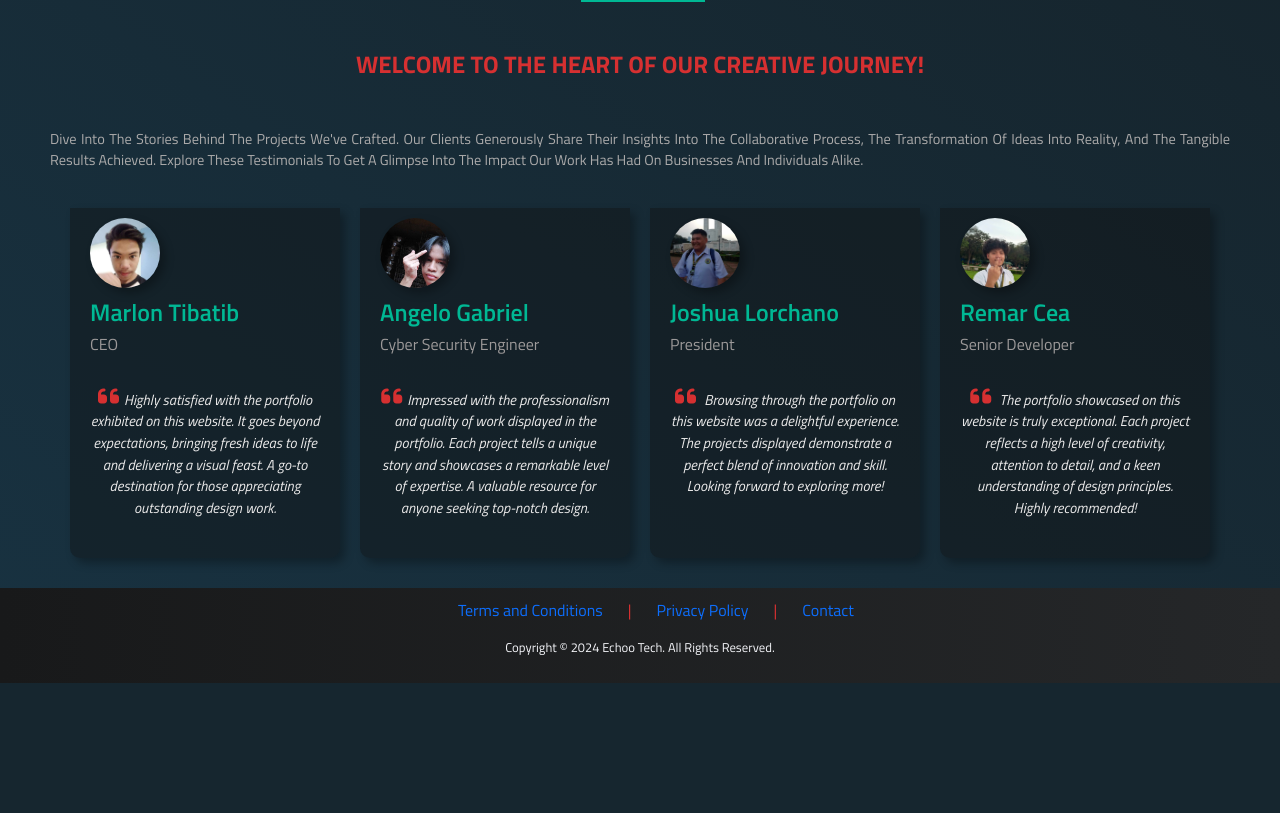
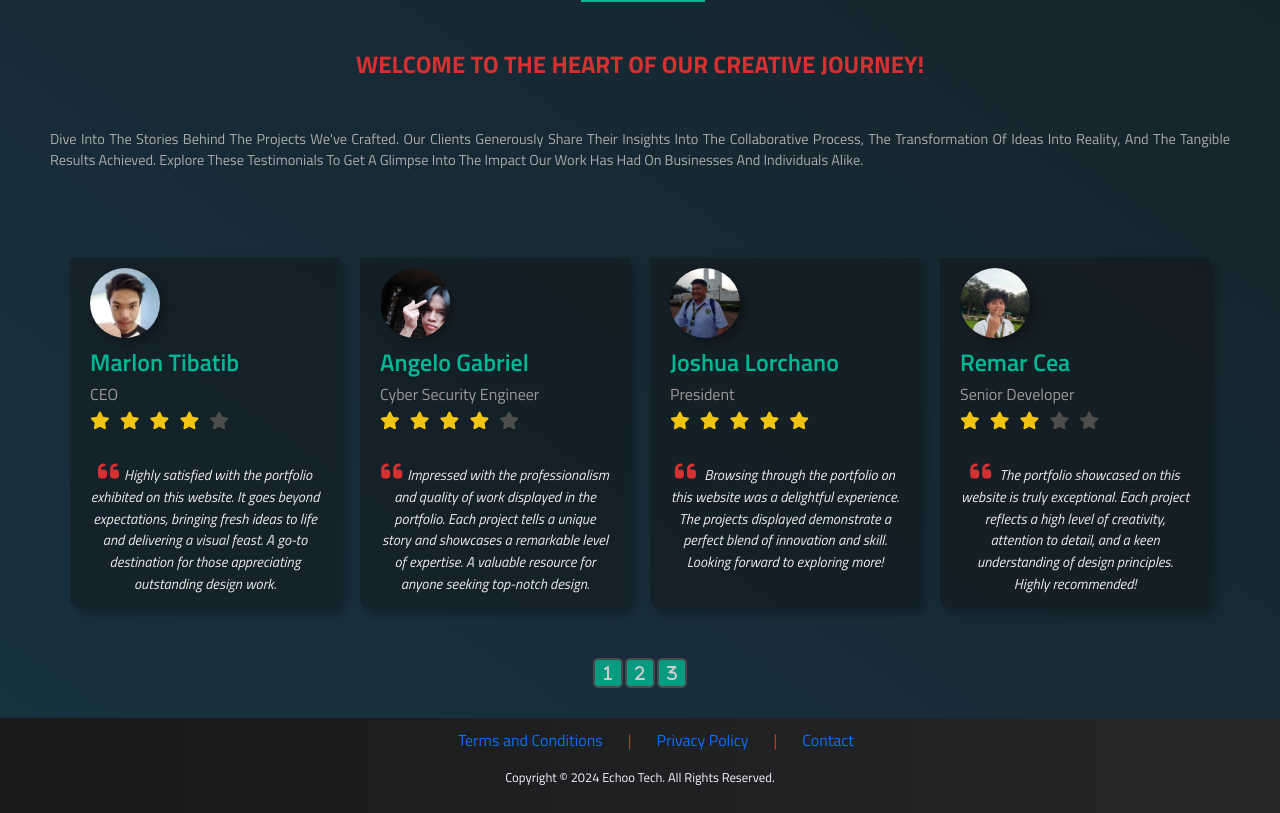
Before and after one commit to Jericho-Paningbatan/Native-Portfolio-Website, a PHP site: page / in a window 1280 px wide. Shown: the part 2320-3133 px from the top of the page. Before the commit the page ends 3003 px from the top, so only its background shows below. Run offline with PHP 8.4, Linux system fonts and the light colour scheme; some libraries are stand-ins or nearby versions.

Commit message:
MAJOR UPDATE: 1:01 AM

```diff
--- a/css/styles.css
+++ b/css/styles.css
@@ -538,7 +538,7 @@ left: 19px;
 
   width: 100%;
   height: 20px;
-  background-color: #b82500;
+  background-color: #8e44ad;
   border-top-right-radius: 5px;
   border-top-left-radius: 5px;
 }
--- a/css/styles2.css
+++ b/css/styles2.css
@@ -73,7 +73,7 @@
   border-bottom-left-radius: 10px;
   border-bottom-right-radius: 10px;
   overflow: hidden;
-
+  margin-block: 50px;
 }
 
 
@@ -95,12 +95,7 @@ margin-bottom: 10px;
   height: 100%;
 
 }
-.card-sayings i{
 
-  color: #d63031;
-  font-size: 1.5rem;
-  margin-right: 5px;
-}
 .card-sayings h6{
   color: rgb(156, 153, 153);
   text-align: left;
@@ -118,6 +113,291 @@ margin-bottom: 10px;
   margin-top: 30px;
   font-style: italic;
   font-size: 0.9rem;
+}
+
+.review-btn{
+
+  display: flex;
+  max-width: 100%;
+  min-height: auto;
+  justify-content: center;
+  align-items: center;
+  gap: 2px;
+}
+
+.review-btn .rbtn{
+  display: flex;
+  justify-content: center;
+  align-items: center;
+  width: 30px;
+  height: 30px;
+  background-color: rgba(0, 184, 148, 0.8);
+  border: 2px solid rgb(74, 74, 75);
+  cursor: pointer;
+  border-radius: 5px;
+}
+
+.rbtn:hover{
+
+  opacity: 0.5;
+  transition: all 0.3s ease-in;
+}
+.rbtn i{
+
+  color: rgb(207, 204, 204);
+}
+
+
+
+/* project modal page */
+
+.project-cons{
+
+  display: flex;
+  align-self:  center;
+  justify-content: center;
+  position: fixed;
+  width: 100%;
+  height: 100%;
+  top: 0;
+  left: 0;
+  z-index: 1000;
+  background-color: rgba(0, 0, 0, 0.5);
+  overflow: hidden;
+  display: none;
+}
+.box-project{
+  align-self: center;
+  max-width: 100%;
+  width: 90%;
+  height: 90%;
+  background-color: var(--anotherColor4);
+  box-shadow: 0 5px 10px rgba(55, 173, 169, 0.4);
+
+  overflow: hidden;
+  justify-content: center;
+  display: flex;
+  flex-direction: column;
+  text-align: center;
+  border-radius: 5px;
+  padding-block: 30px;
+  padding-inline: 30px;
+  position: relative;
+  align-self: center;
+  left: 5%;
+  top: 5%;
+
+}
+.boxprojectmodal{
+
+  display: block;
+  animation: modalAnnounceAni 0.5s ease-in-out ;
+
+}
+.box-project h1{
+
+  color: whitesmoke;
+  text-transform: uppercase;
+}
+.box-project h1::after{
+
+    content: '';
+  position: relative;
+  border-bottom: 4px solid var(--anotherColor);
+  display: flex;
+  margin-top: 10px;
+  left: 46%;
+  width: 8%;
+
+}
+.box-project i{
+
+  position: absolute;
+  right: 3%;
+  color: var(--anotherColor);
+  cursor: pointer;
+  font-size: 1.1rem;
+  top: 20px;
+}
+.img-proj-con{
+
+  width: 99%;
+  min-height: auto;
+  align-self: center;
+  row-gap: 100px;
+  display: flex;
+  flex-direction: column;
+  overflow: auto;
+  margin-top: 10px;
+
+}
+.proj-row{
+
+  display: flex;
+  max-width: 100%;
+  align-items: center;
+  justify-content: center;
+  gap: 40px;
+  padding:20px;
+
+}
+.proj-img-con{
+
+  position: relative;
+  width: 350px;
+  height: 200px;
+  max-width: 100%;
+  min-height: 100%;
+  margin-bottom: 20px;
+  cursor: pointer;
+  box-shadow: 0 5px 10px rgba(19, 20, 20, 0.8);
+
+}
+.proj-row img{
+
+  width: 100%;
+  height: 100%;
+  object-fit: cover;
+
+}
+.proj-txt{
+
+  width: 350px;
+  height: 100px;
+  background-color: rgba(0, 0, 0, 0.5);
+  text-align: left;
+  padding-inline: 20px;
+  padding-block: 10px;
+}
+.proj-txt p{
+
+  color: whitesmoke;
+  font-size: 0.7rem;
+}
+.proj-txt h3{
+
+  font-size: 1.2rem;
+  color: #00b894;
+  font-weight: 600;
+}
+.proj-txt button{
+
+  display: none;
+
+}
+.cover-img{
+
+  width: 350px;
+  height: 100%;
+  background-color: rgba(230, 178, 178, 0.5);
+  display: block;
+  position: absolute;
+  object-fit: cover;
+  display: none;
+  top: 0;
+  box-shadow: 0 5px 10px rgba(96, 99, 99, 0.8);
+
+}
+.btns-proj{
+
+  display: flex;
+  width: 100%;
+  justify-content: space-around;
+  align-items: center;
+  height: 100%;
+}
+.btns-proj button{
+  width: 70px;
+  height: 40px;
+  background-color: #d63031;
+  border: none;
+}
+
+
+
+/* mobile responsiveness */
+@media only screen and (max-width: 1280px){
+  .box-project{
+    align-self: center;
+    max-width: 100%;
+    width: 90%;
+    height: 90%;
+    background-color: var(--anotherColor4);
+    overflow: hidden;
+    justify-content: center;
+    display: flex;
+    flex-direction: column;
+    text-align: center;
+    border-radius: 5px;
+    overflow: auto;
+    padding-block: 30px;
+    padding-inline: 10px;
+
+  }
+  .proj-row{
+
+    max-width: 100%;
+    height: auto;
+    gap: 20px;
+    padding:0;
+    flex-direction: column;
+  }
+  .img-proj-con{
+
+    width: 99%;
+    align-self: center;
+    row-gap: 0;
+    display: flex;
+    flex-direction: column;
+    overflow: auto;
+    min-height: 0;
+  }
+
+  .proj-img-con{
+
+    position: relative;
+    width: 100%;
+    height: auto;
+    max-width: 100%;
+    min-height: 0;
+    margin-bottom: 20px;
+    cursor: pointer;
+
+  }
+  .proj-txt{
+    width: 100%;
+    max-width: 100%;
+    height: auto;
+    padding-inline: 20px;
+    padding-block: 10px;
+  }
+  .proj-row img{
+
+    width: 100%;
+    max-width: 100%;
+    height: auto;
+
+  }
+
+
+  .btns-proj button{
+    width: 70px;
+    height: 40px;
+  }
+  .cover-img{
+
+    width: 100%;
+    height: 20%;
+    background-color: rgba(230, 178, 178, 0.5);
+    position: absolute;
+    object-fit: cover;
+    bottom: 0;
+  }
+  .proj-txt button{
+
+    display: block;
+
+  }
 }
 
 @media only screen and (max-width: 1140px){
--- a/index.html
+++ b/index.html
@@ -18,7 +18,7 @@
     <nav>
 
         <div class="nav-icon">
-          <a href="index.html"><span class="highlight">ECHOO</span> TECH</a>
+          <a href="index.html"><span class="highlight">ECHOO</span> DEV</a>
         </div>
         <i class="fa-solid fa-magnifying-glass search-icon"></i>
 
@@ -30,7 +30,7 @@
         <div class="nav-links">
           <ul class="nav-list">
             <li><a href="" class="a">Home</a></li>
-            <li><a href="" class="a">Projects</a></li>
+            <li><a href="" class=" projectbtn">Projects</a></li>
             <li><a href="" class="a">Blogs</a></li>
             <li><a href="" class="a">About</a></li>
             <li><a href="" class="a">Contact</a></li>
@@ -348,7 +348,16 @@
           </div>
           <h4>Marlon Tibatib</h4>
           <h6>CEO</h6>
-            <p><i class="fa-solid fa-quote-left"></i>Highly satisfied with the portfolio exhibited on this website. It goes beyond expectations, bringing fresh ideas to life and delivering a visual feast. A go-to destination for those appreciating outstanding design work.</p>
+          <div class="stars" style="display: flex; text-align: left; gap: 10px; font-size: 1.1rem;">
+            <i class="fa-solid fa-star s1" style="color: #f1c40f"></i>
+            <i class="fa-solid fa-star s2" style="color: #f1c40f"></i>
+            <i class="fa-solid fa-star s3" style="color: #f1c40f"></i>
+            <i class="fa-solid fa-star s4" style="color: #f1c40f"></i>
+            <i class="fa-solid fa-star s5" style= "color: #4d4d4c;"></i>
+
+          </div>
+
+            <p><i class="fa-solid fa-quote-left" style="color: #d63031; font-size: 1.5rem; margin-right: 5px;"></i>Highly satisfied with the portfolio exhibited on this website. It goes beyond expectations, bringing fresh ideas to life and delivering a visual feast. A go-to destination for those appreciating outstanding design work.</p>
         </div>
 
         <div class="card-sayings">
@@ -358,8 +367,16 @@
           </div>
           <h4>Angelo Gabriel</h4>
           <h6>Cyber Security Engineer</h6>
+          <div class="stars" style="display: flex; text-align: left; gap: 10px; font-size: 1.1rem;">
+            <i class="fa-solid fa-star s1" style="color: #f1c40f"></i>
+            <i class="fa-solid fa-star s2" style="color: #f1c40f"></i>
+            <i class="fa-solid fa-star s3" style="color: #f1c40f"></i>
+            <i class="fa-solid fa-star s4" style="color: #f1c40f"></i>
+            <i class="fa-solid fa-star s5" style= "color: #4d4d4c;"></i>
 
-          <p> <i class="fa-solid fa-quote-left"></i>Impressed with the professionalism and quality of work displayed in the portfolio. Each project tells a unique story and showcases a remarkable level of expertise. A valuable resource for anyone seeking top-notch design.</p>
+          </div>
+
+          <p> <i class="fa-solid fa-quote-left" style="color: #d63031; font-size: 1.5rem; margin-right: 5px;"></i>Impressed with the professionalism and quality of work displayed in the portfolio. Each project tells a unique story and showcases a remarkable level of expertise. A valuable resource for anyone seeking top-notch design.</p>
       </div>
 
       <div class="card-sayings">
@@ -370,7 +387,15 @@
         </div>
         <h4>Joshua Lorchano</h4>
         <h6>President</h6>
-        <p><i class="fa-solid fa-quote-left"></i>
+        <div class="stars" style="display: flex; text-align: left; gap: 10px; font-size: 1.1rem;">
+          <i class="fa-solid fa-star s1" style="color: #f1c40f"></i>
+          <i class="fa-solid fa-star s2" style="color: #f1c40f"></i>
+          <i class="fa-solid fa-star s3" style="color: #f1c40f"></i>
+          <i class="fa-solid fa-star s4" style="color: #f1c40f"></i>
+          <i class="fa-solid fa-star s5" style= "color: #f1c40f;"></i>
+
+        </div>
+        <p><i class="fa-solid fa-quote-left" style="color: #d63031; font-size: 1.5rem; margin-right: 5px;"></i>
            Browsing through the portfolio on this website was a delightful experience. The projects displayed demonstrate a perfect blend of innovation and skill. Looking forward to exploring more!</p>
     </div>
 
@@ -381,17 +406,34 @@
       </div>
       <h4>Remar Cea</h4>
       <h6>Senior Developer</h6>
+      <div class="stars" style="display: flex; text-align: left; gap: 10px; font-size: 1.1rem;">
+        <i class="fa-solid fa-star s1" style="color: #f1c40f"></i>
+        <i class="fa-solid fa-star s2" style="color: #f1c40f"></i>
+        <i class="fa-solid fa-star s3" style="color: #f1c40f"></i>
+        <i class="fa-solid fa-star s4" style="color: #4d4d4c"></i>
+        <i class="fa-solid fa-star s5" style= "color: #4d4d4c;"></i>
 
+      </div>
 
-      <p><i class="fa-solid fa-quote-left"></i> The portfolio showcased on this website is truly exceptional. Each project reflects a high level of creativity, attention to detail, and a keen understanding of design principles. Highly recommended!</p>
+      <p><i class="fa-solid fa-quote-left" style="color: #d63031; font-size: 1.5rem; margin-right: 5px;"></i> The portfolio showcased on this website is truly exceptional. Each project reflects a high level of creativity, attention to detail, and a keen understanding of design principles. Highly recommended!</p>
   </div>
 
 
     </div>
 
+    <div class="review-btn">
+
+      <div class="rbtn"><i class="fa-solid fa-1"></i></div>
+      <div class="rbtn"><i class="fa-solid fa-2"></i></div>
+      <div class="rbtn"><i class="fa-solid fa-3"></i></div>
+    </div>
+
+
 
 
   </section>
+
+
 
   <footer>
 
@@ -410,6 +452,9 @@
         <p>Copyright © 2024 Echoo Tech. All Rights Reserved.</p>
     </div>
   </footer>
+
+
+
 
 
 
@@ -434,6 +479,164 @@
 
 
   </div>
+
+
+
+
+
+  <div class="project-cons">
+
+    <div class="box-project">
+      <i class="fa-sharp fa-solid fa-x"></i>
+
+      <h1>Projects</h1>
+      <div class="img-proj-con">
+
+
+
+
+
+
+
+        <div class="proj-row">
+          <div class="proj-img-con">
+            <img src="./assets/img/mockup.jpg" alt="projects">
+            <div class="cover-img">
+              <div class="btns-proj">
+                <button type="button"><i class="fa-brands fa-github-alt"></i></button>
+                <button type="button"><i class="fa-solid fa-circle-info"></i></button>
+                <button type="button"><i class="fa-solid fa-download"></i></button>
+
+              </div>
+            </div>
+            <div class="proj-txt">
+              <p>January 1, 2024</p>
+              <h3>Student Management System</h3>
+              <button type="button" style="width: 50%; height: 40px; background-color: #183241; color: whitesmoke; margin-top: 10px;">Get Now</button>
+            </div>
+
+
+          </div>
+
+          <div class="proj-img-con">
+            <img src="./assets/img/mockup.jpg" alt="projects">
+            <div class="proj-txt">
+              <p>January 1, 2024</p>
+              <h3>Student Management System</h3>
+              <button type="button" style="width: 50%; height: 40px; background-color: #183241; color: whitesmoke; margin-top: 10px;">Get Now</button>
+
+            </div>
+            <div class="cover-img">
+              <div class="btns-proj">
+                <button type="button"><i class="fa-brands fa-github-alt"></i></button>
+                <button type="button"><i class="fa-solid fa-circle-info"></i></button>
+                <button type="button"><i class="fa-solid fa-download"></i></button>
+
+              </div>
+            </div>
+
+          </div>
+
+
+          <div class="proj-img-con">
+            <img src="./assets/img/mockup.jpg" alt="projects">
+            <div class="proj-txt">
+              <p>January 1, 2024</p>
+              <h3>Student Management System</h3>
+              <button type="button" style="width: 50%; height: 40px; background-color: #183241; color: whitesmoke; margin-top: 10px;">Get Now</button>
+
+            </div>
+            <div class="cover-img">
+              <div class="btns-proj">
+                <button type="button"><i class="fa-brands fa-github-alt"></i></button>
+                <button type="button"><i class="fa-solid fa-circle-info"></i></button>
+                <button type="button"><i class="fa-solid fa-download"></i></button>
+
+              </div>
+            </div>
+
+          </div>
+
+
+        </div>
+
+
+
+
+
+
+        <div class="proj-row">
+          <div class="proj-img-con">
+            <img src="./assets/img/mockup.jpg" alt="projects">
+            <div class="proj-txt">
+              <p>January 1, 2024</p>
+              <h3>Student Management System</h3>
+              <button type="button" style="width: 50%; height: 40px; background-color: #183241; color: whitesmoke; margin-top: 10px;">Get Now</button>
+
+            </div>
+            <div class="cover-img">
+              <div class="btns-proj">
+                <button type="button"><i class="fa-brands fa-github-alt"></i></button>
+                <button type="button"><i class="fa-solid fa-circle-info"></i></button>
+                <button type="button"><i class="fa-solid fa-download"></i></button>
+
+              </div>
+            </div>
+
+          </div>
+
+          <div class="proj-img-con">
+            <img src="./assets/img/mockup.jpg" alt="projects">
+            <div class="proj-txt">
+              <p>January 1, 2024</p>
+              <h3>Student Management System</h3>
+              <button type="button" style="width: 50%; height: 40px; background-color: #183241; color: whitesmoke; margin-top: 10px;">Get Now</button>
+
+            </div>
+            <div class="cover-img">
+              <div class="btns-proj">
+                <button type="button"><i class="fa-brands fa-github-alt"></i></button>
+                <button type="button"><i class="fa-solid fa-circle-info"></i></button>
+                <button type="button"><i class="fa-solid fa-download"></i></button>
+
+              </div>
+            </div>
+
+          </div>
+
+
+          <div class="proj-img-con">
+            <img src="./assets/img/mockup.jpg" alt="projects">
+            <div class="proj-txt">
+              <p>January 1, 2024</p>
+              <h3>Student Management System</h3>
+              <button type="button" style="width: 50%; height: 40px; background-color: #183241; color: whitesmoke; margin-top: 10px;">Get Now</button>
+
+            </div>
+            <div class="cover-img">
+              <div class="btns-proj">
+                <button type="button"><i class="fa-brands fa-github-alt"></i></button>
+                <button type="button"><i class="fa-solid fa-circle-info"></i></button>
+                <button type="button"><i class="fa-solid fa-download"></i></button>
+
+              </div>
+            </div>
+
+          </div>
+
+
+        </div>
+
+
+
+
+
+
+      </div>
+    </div>
+  </div>
+
+
 
 
 
```
Also changed, not shown: js/script.js (+33 -4 lines), assets/img/mockup.jpg (added).
